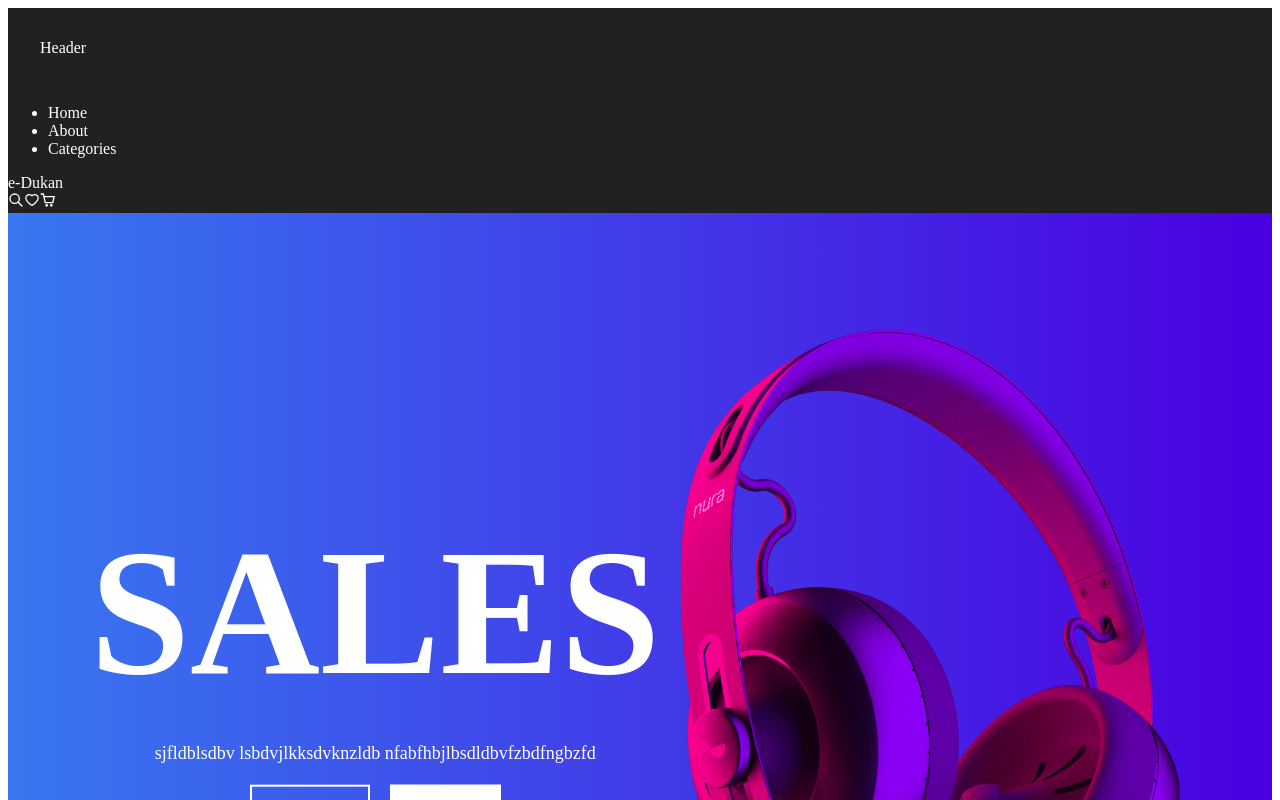
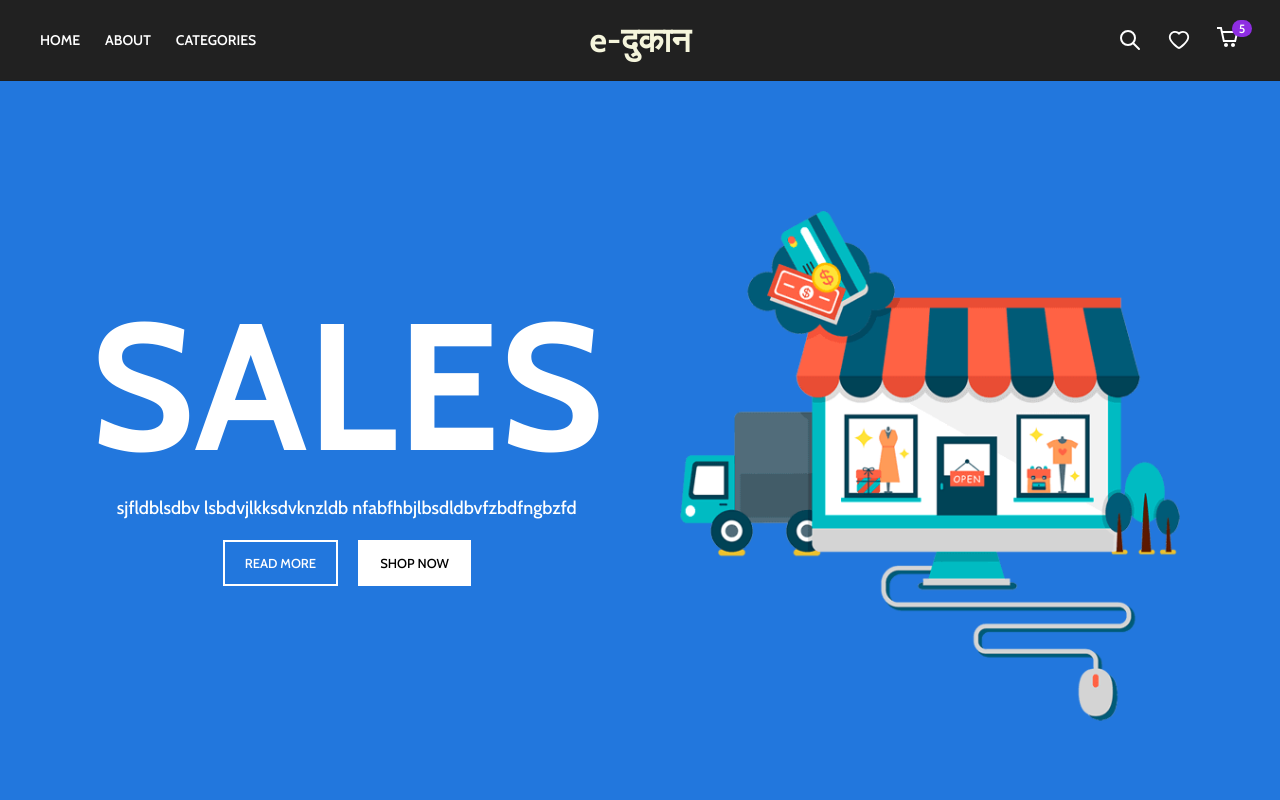
Before and after one commit to sourrabhh/Frontend, a React (Create React App) app in the folder ecommercefrontend/: page / in a window 1280 px wide. Shown: the top 800 px of the page. Built offline with nearby package versions, Linux system fonts and the light colour scheme.

Commit message:
Home page

```diff
--- a/ecommercefrontend/src/App.js
+++ b/ecommercefrontend/src/App.js
@@ -1,4 +1,4 @@
-// import './App.css';
+import './App.scss';
 import {BrowserRouter,Route,Routes} from 'react-router-dom'
 import Home from './Component/HomeComponent/Home';
 import AppContext from  "./utils/Context"
--- a/ecommercefrontend/src/Component/HeaderComponent/Headercomponent.jsx
+++ b/ecommercefrontend/src/Component/HeaderComponent/Headercomponent.jsx
@@ -25,20 +25,22 @@ const Headercomponent = () => {
 
     return(
         <header className ={ `main-header ${scrolled ? 'sticky-header' : ''}`}>
-            <div className="header-content">Header</div>
+            <div className="header-content">
                 <ul className="left">
                     <li>Home</li>
                     <li>About</li>
                     <li>Categories</li>
                 </ul>
-            <div className="center">e-Dukan</div>
+            <div className="center">e-दुकान</div>
 
             <div className="right">
                 <TbSearch />
                 <AiOutlineHeart />
                 <span className="cart-icon">
                     <CgShoppingCart />
+                    <span>5</span>
                 </span>
+            </div>
             </div>
     </header>
     )
--- a/ecommercefrontend/src/Component/HeaderComponent/Headercomponent.scss
+++ b/ecommercefrontend/src/Component/HeaderComponent/Headercomponent.scss
@@ -1,18 +1,19 @@
 @import "../../css-config/mixins.scss";
 
-.main-header{
+.main-header {
     width: 100%;
-    padding: 0, 20px;
+    padding: 0 20px;
+    z-index: 99;
     background-color: #212121;
     color: white;
-    border-bottom: 1px solid rgba(0,0,0,0.1);
-    z-index: 99;
-    // height: 50px;
-    @include md{
-        padding: 0,40px;
+    border-bottom: 1px solid;
+    border-color: rgba(0, 0, 0, 0.1);
+
+    @include md {
+        padding: 0 40px;
     }
 
-    .header-content{
+    .header-content {
         display: flex;
         justify-content: space-between;
         align-items: center;
@@ -20,62 +21,62 @@
         max-width: 1200px;
         margin: 0 auto;
 
-        @include md{
+        @include md {
             height: 80px;
         }
-        .left{
+    }
+    .left {
         list-style-type: none;
         display: none;
         gap: 25px;
-            @include md{
+        @include md {
             display: flex;
         }
-
-            li{
+        li {
             font-size: 14px;
             font-weight: 600;
             text-transform: uppercase;
             cursor: pointer;
+            &:hover {
+                opacity: 0.6;
             }
         }
-
-        .center{
+    }
+    .center {
         font-size: 22px;
         font-weight: 700;
         cursor: pointer;
-
-            @include md{
+        color: beige;
+        @include md {
             font-size: 34px;
             position: absolute;
             left: 50%;
             transform: translateX(-50%);
         }
     }
-
-        .right{
+    .right {
         display: flex;
         align-items: center;
         gap: 20px;
-
-            @include md{
+        @include md {
             gap: 25px;
         }
-
-            svg{
+        svg {
             font-size: 20px;
             cursor: pointer;
-
-                @include md{
+            @include md {
                 font-size: 24px;
             }
+            &:hover {
+                opacity: 0.6;
             }
-
-            .cart-icon{
+        }
+        .cart-icon {
             position: relative;
-                span{
+            span {
                 min-width: 20px;
                 text-align: center;
-                    background-color: #8e2de2;
+                background: #8e2de2;
                 padding: 2.5px;
                 position: absolute;
                 top: -5px;
@@ -86,19 +87,21 @@
             }
         }
     }
-    }
-
-    &.sticky-header{
+    &.sticky-header {
+        background-color: #212121;
+        color: white;
         position: sticky;
         top: 0;
-
-        animation: stickyHeader 0.3s ease forwards;
+        transform: translateY(-60px);
+        animation: StickyHeader 0.3s ease forwards;
     }
 }
 
-// for trasnsition on header
-
-@keyframes stickyHeader {
-    0% { transform: translateY(80px);}
-    100% { transform: translateY(0); }
+@keyframes StickyHeader {
+    0% {
+        transform: translateY(-60px);
     }
+    100% {
+        transform: translateY(0);
+    }
+}
--- a/ecommercefrontend/src/Component/HomeComponent/Banner/Banner.scss
+++ b/ecommercefrontend/src/Component/HomeComponent/Banner/Banner.scss
@@ -3,7 +3,7 @@
 .hero-banner{
     padding: 40px 0;
     position: relative;
-    background-image: linear-gradient(to right, #3878f0, #4a00e0);
+    background-image: linear-gradient(to right, #2277dd, #2277dd);
 
     @include md{
         height: calc(100vh - 80px);
--- a/ecommercefrontend/src/index.css
+++ /dev/null
@@ -1,13 +0,0 @@
-body {
-  margin: 0;
-  font-family: -apple-system, BlinkMacSystemFont, 'Segoe UI', 'Roboto', 'Oxygen',
-    'Ubuntu', 'Cantarell', 'Fira Sans', 'Droid Sans', 'Helvetica Neue',
-    sans-serif;
-  -webkit-font-smoothing: antialiased;
-  -moz-osx-font-smoothing: grayscale;
-}
-
-code {
-  font-family: source-code-pro, Menlo, Monaco, Consolas, 'Courier New',
-    monospace;
-}
--- /dev/null
+++ b/ecommercefrontend/src/index.scss
@@ -0,0 +1,14 @@
+@import url("https://fonts.googleapis.com/css2?family=Cabin:wght@400;500;600;700&display=swap");
+* {
+    margin: 0;
+    padding: 0;
+    box-sizing: border-box;
+    font-family: "Cabin", sans-serif;
+}
+body {
+    -webkit-font-smoothing: antialiased;
+    -moz-osx-font-smoothing: grayscale;
+    font-size: 16px;
+    line-height: 22px;
+    font-weight: 500;
+}
```
Also changed, not shown: ecommercefrontend/src/App.css (deleted, +0 -38 lines), ecommercefrontend/src/App.scss (added, +38 -0 lines), ecommercefrontend/src/index.js (+1 -7 lines), ecommercefrontend/src/assets/BannerImage.png, ecommercefrontend/src/assets/BannerImage1.png (added). Lines whose indentation alone changed are shown as unchanged.
